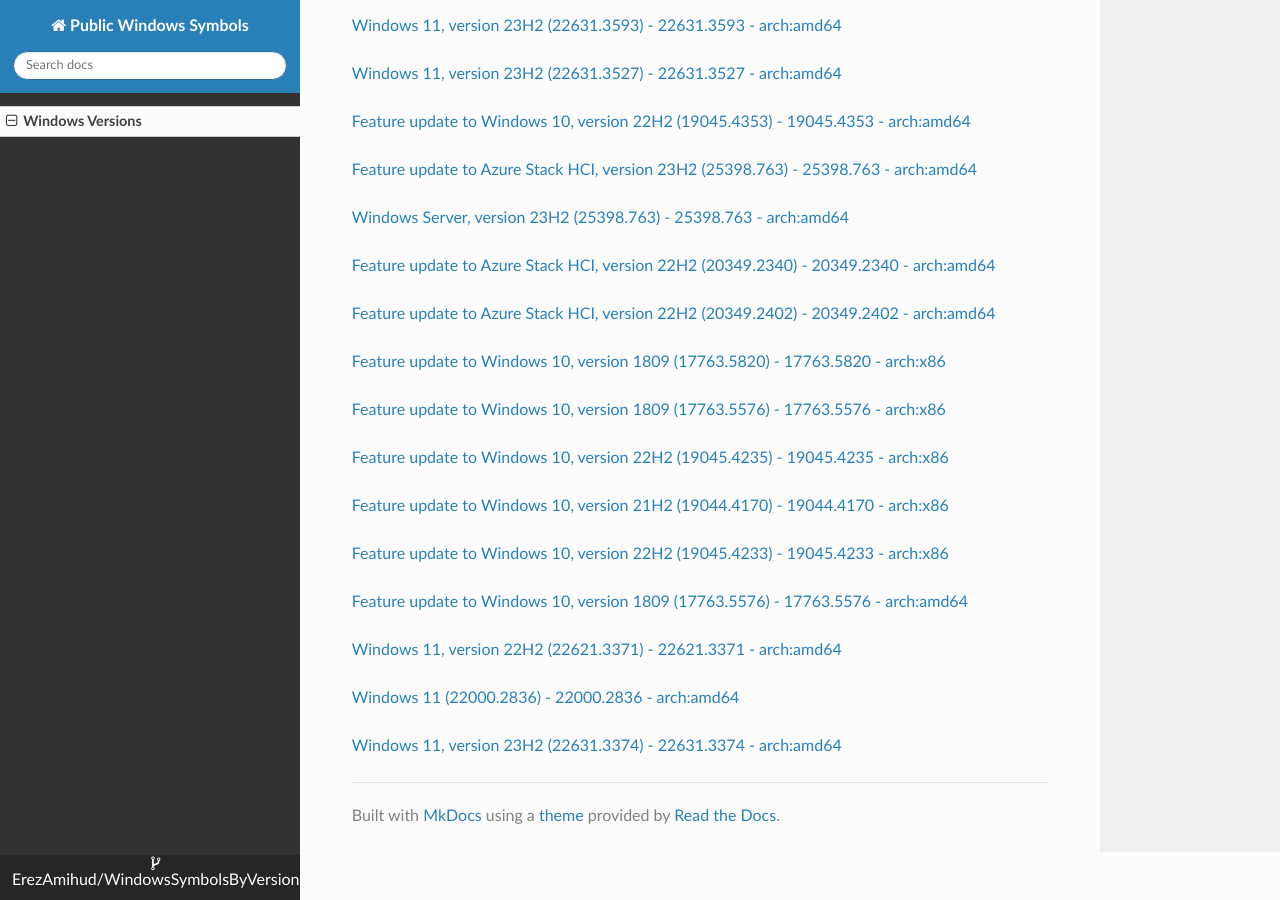
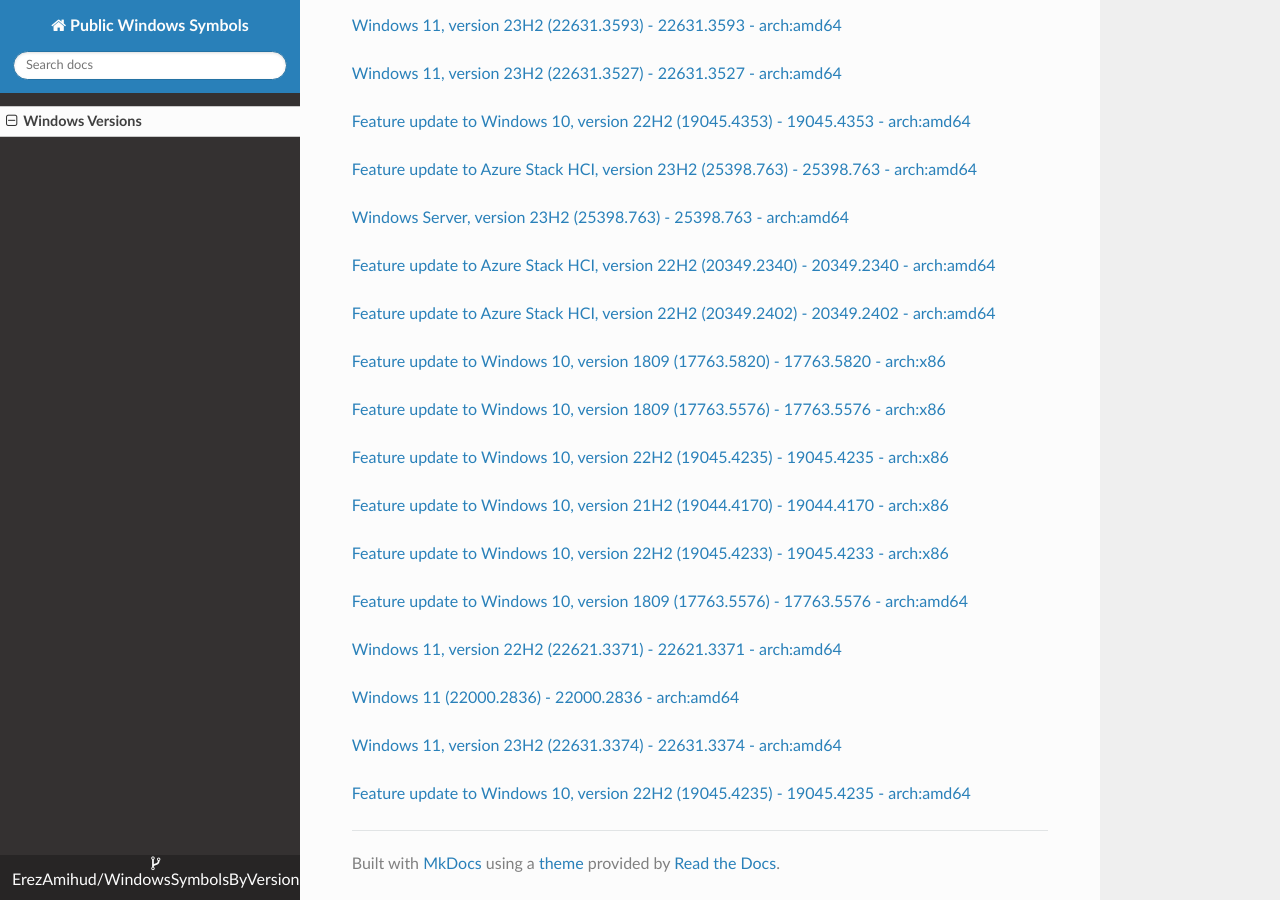
Before and after one commit to ErezAmihud/WindowsSymbolsByVersion, an MkDocs documentation site: the page built from docs/index.md, in a window 1280 px wide and 900 px high, scrolled down 15869 px. Built offline with MkDocs 1.6.1, drawn with Linux system fonts in a browser that asks for light colours; nearby versions of some CDN libraries.

Commit message:
Automated commit, add manifest for 0954b458-dff2-4262-88a4-1c9f169e938b

```diff
--- a/docs/index.md
+++ b/docs/index.md
@@ -856,3 +856,6 @@
 
 
 [Windows 11, version 23H2 (22631.3374) - 22631.3374 - arch:amd64](https://github.com/ErezAmihud/WindowsSymbolsByVersion/blob/main/manifests/d9c561ec-7f71-44c7-aad2-d86d4b6a9053.manifest)
+
+
+[Feature update to Windows 10, version 22H2 (19045.4235) - 19045.4235 - arch:amd64](https://github.com/ErezAmihud/WindowsSymbolsByVersion/blob/main/manifests/0954b458-dff2-4262-88a4-1c9f169e938b.manifest)
```
Also changed, not shown: process_builds.json (+1 -1 lines), 1 other file.
